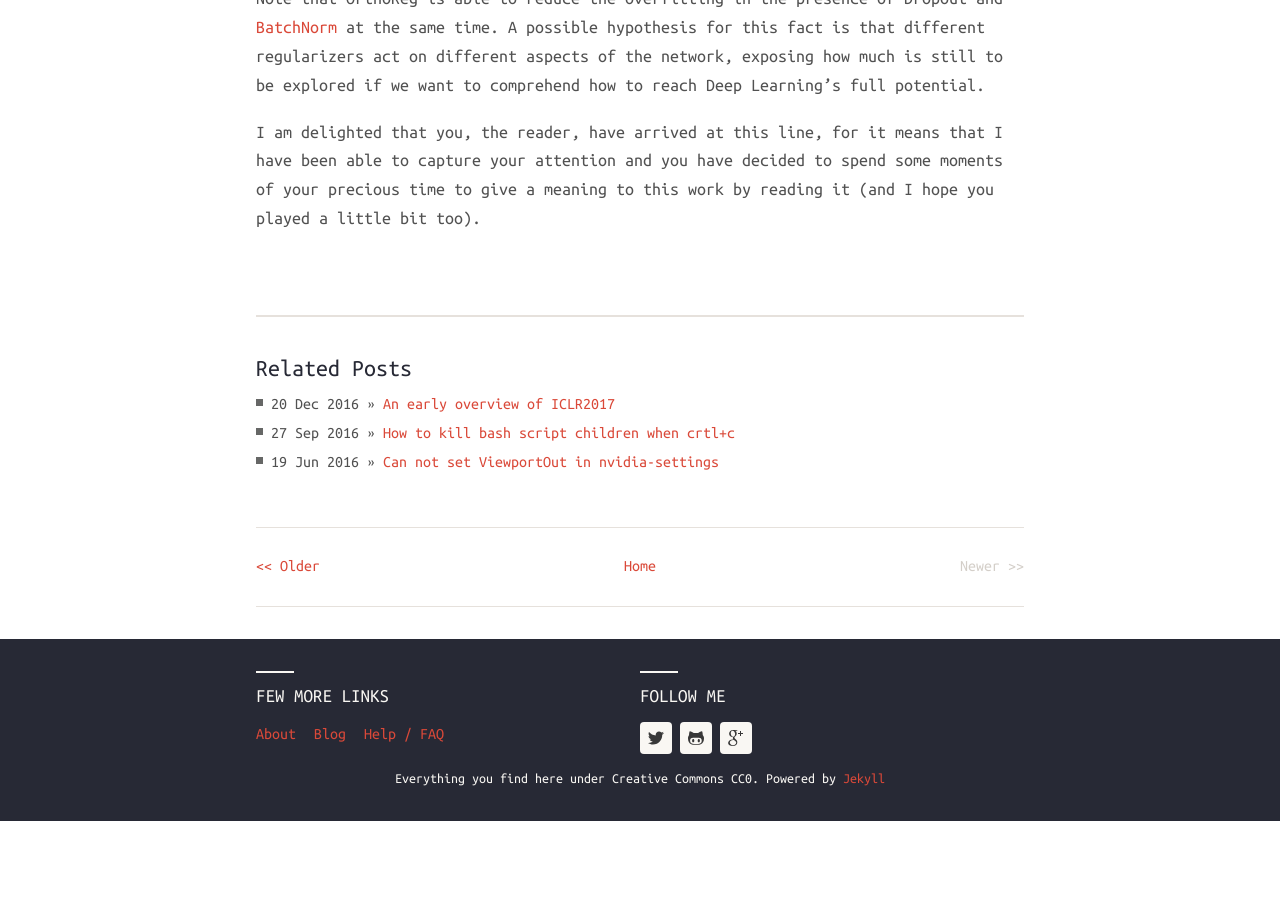
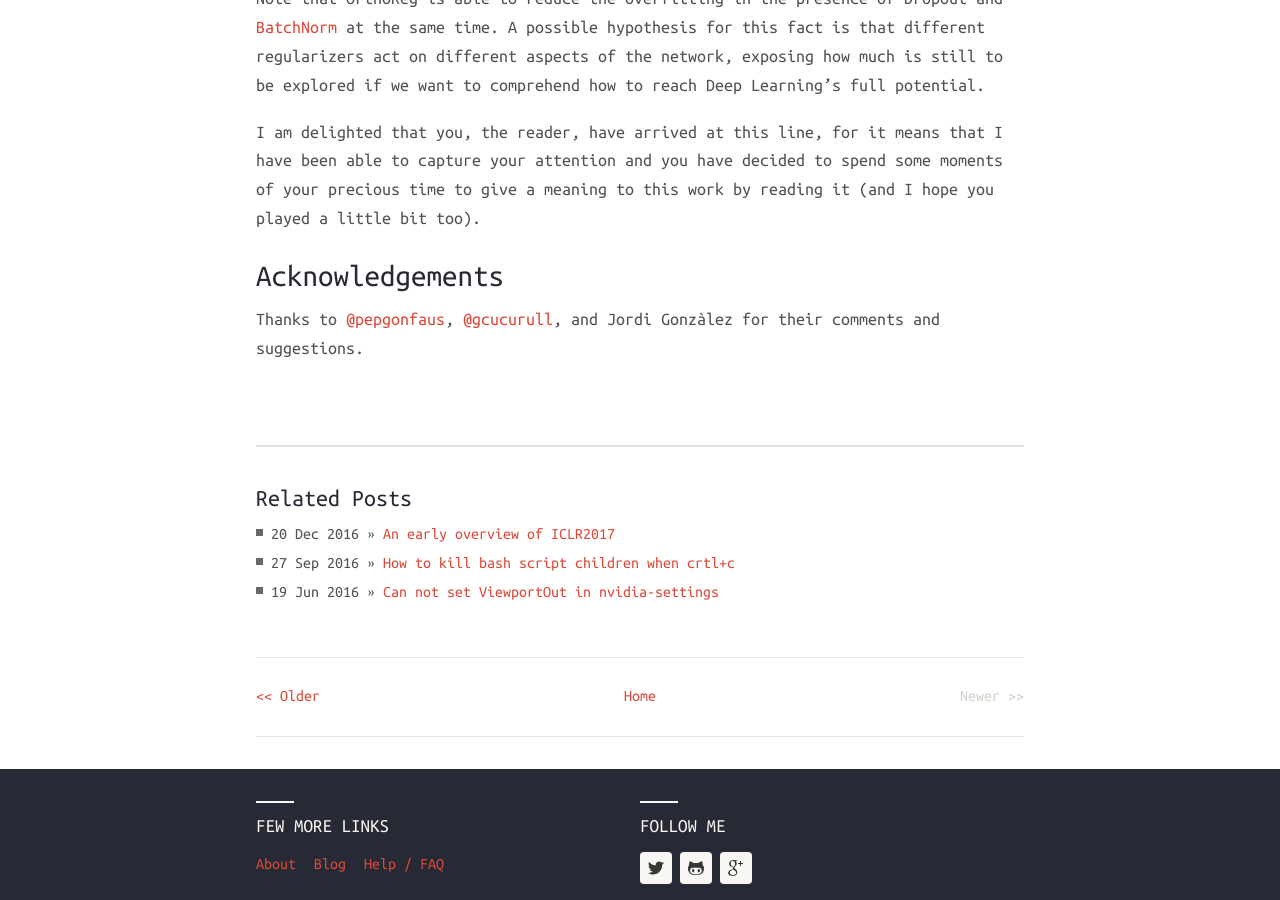
Before and after one commit to prlz77/prlz77.github.io, a Jekyll site: the page built from _posts/2017-12-11-iclr2017-stats.markdown, in a window 1280 px wide and 900 px high, scrolled down 3517 px. Built offline with Jekyll 4.4.1, drawn with Linux system fonts in a browser that asks for light colours; nearby versions of some CDN libraries; formulas are drawn with MathJax 3; comment, search, counter and statistics services are not loaded; before the commit the page ends 4338 px from its top, so only the background shows below that; some of the changed text lies outside the part shown.

Commit message:
upload last source

```diff
--- a/_posts/2017-12-11-iclr2017-stats.markdown
+++ b/_posts/2017-12-11-iclr2017-stats.markdown
@@ -186,3 +186,7 @@ I am delighted that you, the reader, have arrived at this line, for it means tha
 have been able to capture your attention and you have decided to
 spend some moments of your precious time to give a meaning to this work by
 reading it (and I hope you played a little bit too).
+
+## Acknowledgements
+Thanks to [@pepgonfaus](https://twitter.com/), [@gcucurull](https://github.com/gcucurull),
+and Jordi Gonzàlez for their comments and suggestions.
```
Also changed, not shown: other parts of _posts/2017-12-11-iclr2017-stats.markdown (+1 -1 lines).
